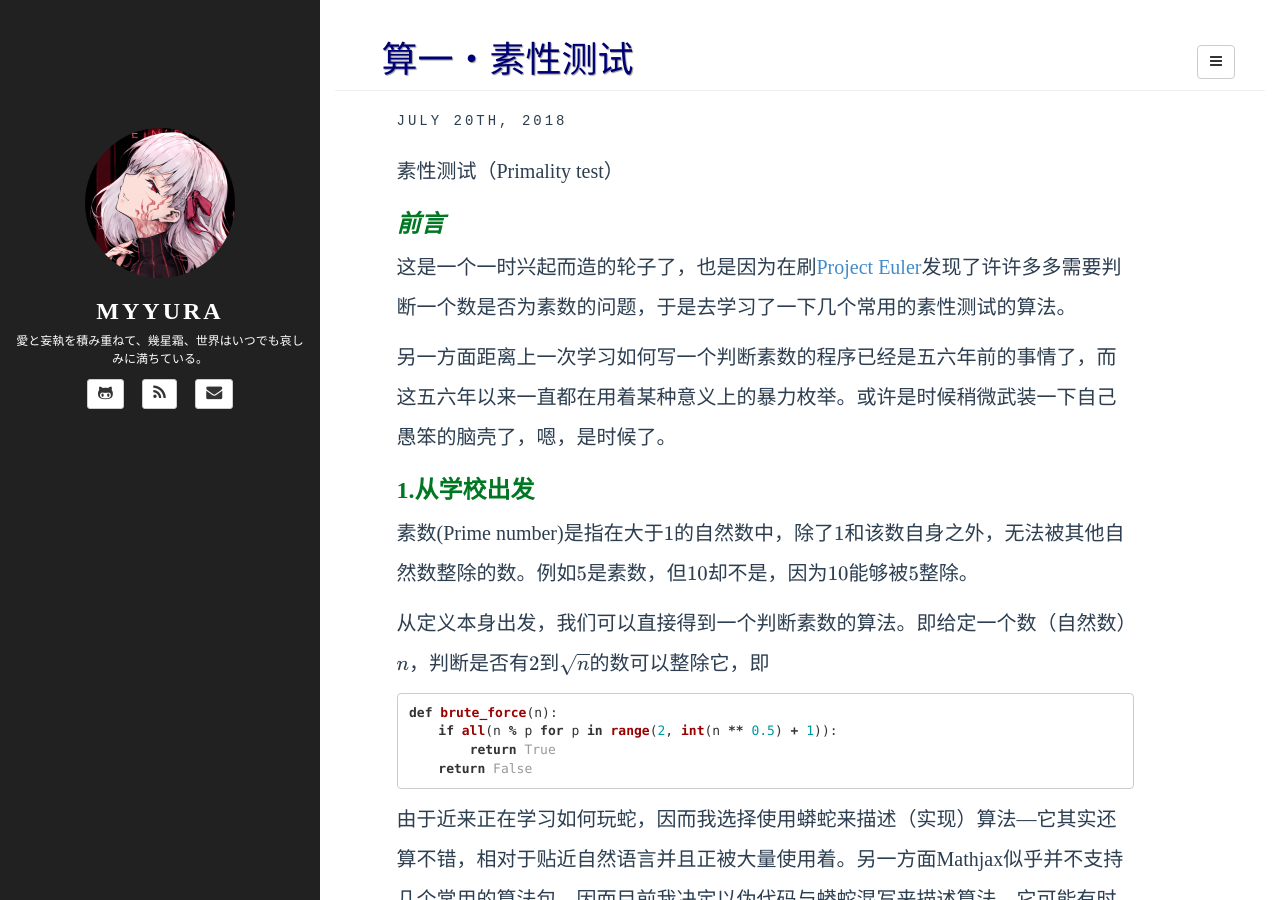
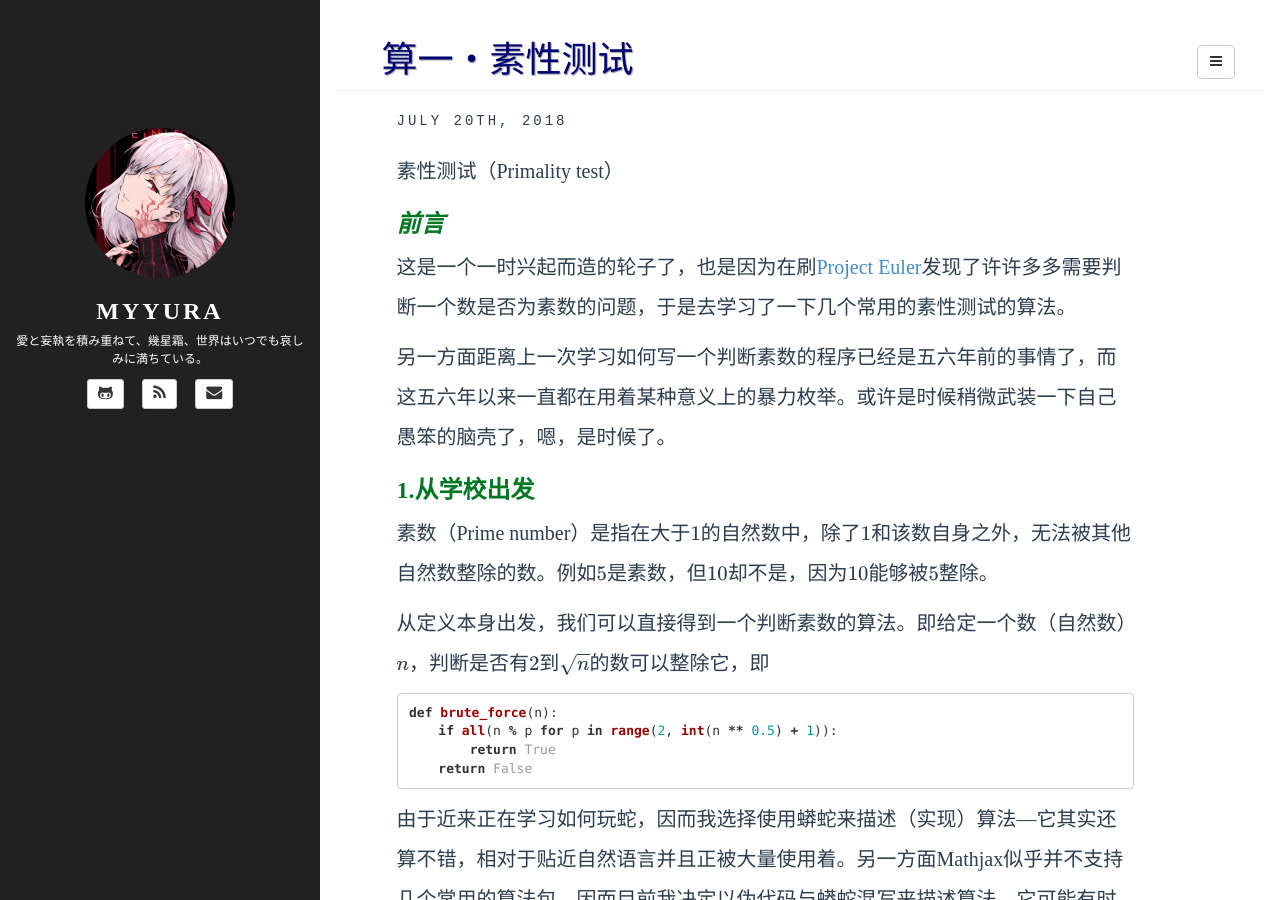
Before and after one commit to Myyura/myyura.github.io, a Jekyll site: the page built from _posts/math_algorithm/2018-7-20-primality-test-1.md, in a window 1280 px wide and 900 px high. Built offline with Jekyll 4.4.1, drawn with Linux system fonts in a browser that asks for light colours; formulas are drawn with MathJax 3; a script that is not in the unit is left out; comment, search, counter and statistics services are not loaded.

Commit message:
Fix a typo

```diff
--- a/_posts/math_algorithm/2018-7-20-primality-test-1.md
+++ b/_posts/math_algorithm/2018-7-20-primality-test-1.md
@@ -14,7 +14,7 @@ tags: [algorithm, primality-test, number-theory, mathematics]
 另一方面距离上一次学习如何写一个判断素数的程序已经是五六年前的事情了，而这五六年以来一直都在用着某种意义上的暴力枚举。或许是时候稍微武装一下自己愚笨的脑壳了，嗯，是时候了。
 
 ## 1.从学校出发
-素数(Prime number)是指在大于$1$的自然数中，除了$1$和该数自身之外，无法被其他自然数整除的数。例如$5$是素数，但$10$却不是，因为$10$能够被$5$整除。
+素数（Prime number）是指在大于$1$的自然数中，除了$1$和该数自身之外，无法被其他自然数整除的数。例如$5$是素数，但$10$却不是，因为$10$能够被$5$整除。
 
 从定义本身出发，我们可以直接得到一个判断素数的算法。即给定一个数（自然数）$n$，判断是否有$2$到$\sqrt{n}$的数可以整除它，即
 {% highlight python %}
```
